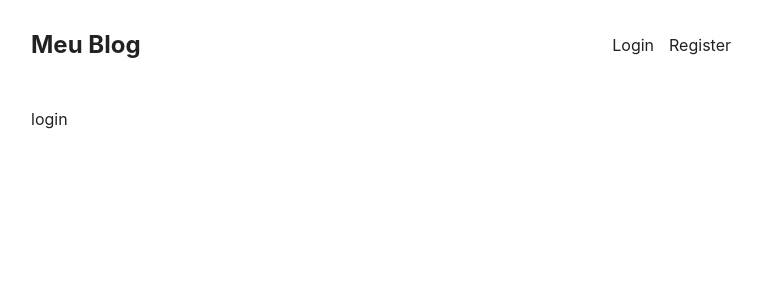
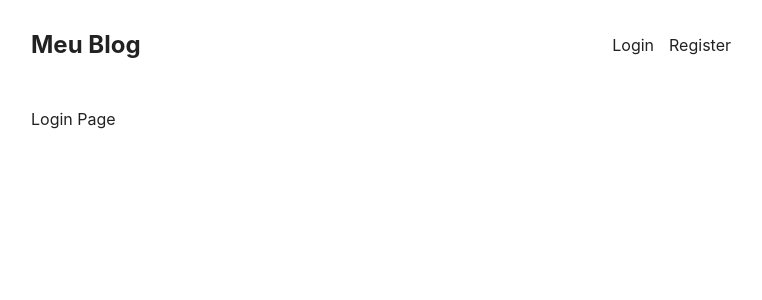
Before and after one commit to eduardomeloo/app-blog-with-react, a React (Create React App) app in the folder client/: page /login in a window 1280 px wide. Shown: the top 300 px of the page, without its empty margins (259-1021 px from the left). Built offline with nearby package versions, Linux system fonts and the light colour scheme.

Commit message:
Create IndexPage and LoginPage

```diff
--- a/client/src/App.js
+++ b/client/src/App.js
@@ -1,19 +1,15 @@
 import './App.css';
-import Post from './components/Post';
-import Header from './components/Header';
 import {Route, Routes} from 'react-router-dom';
 import Layout from './components/Layout';
+import IndexPage from './pages/IndexPage';
+import LoginPage from './pages/LoginPage';
 
 function App() {
   return (
     <Routes>
         <Route path="/" element={<Layout />}>
-
-            <Route index element={<Post />} />
-
-            <Route path="/login" element={
-                <div className="">login</div>
-            } />
+            <Route index element={<IndexPage />} />
+            <Route path="/login" element={<LoginPage />} />
         </Route>
     </Routes>
   );
--- a/client/src/components/Header.js
+++ b/client/src/components/Header.js
@@ -3,7 +3,7 @@ import { Link } from "react-router-dom";
 export default function Header(){
     return(
         <header>
-            <a href="/" className="logo">Meu Blog</a>
+            <Link to="/" className="logo">Meu Blog</Link>
             <nav className="">
                 <Link to="/login">Login</Link>
                 <Link to="/register">Register</Link>
--- /dev/null
+++ b/client/src/pages/IndexPage.js
@@ -0,0 +1,11 @@
+import Post from "../components/Post";
+
+export default function IndexPage () {
+    return (
+        <>
+            <Post />
+            <Post />
+            <Post />
+        </>
+    );
+}
--- /dev/null
+++ b/client/src/pages/LoginPage.js
@@ -0,0 +1,5 @@
+export default function LoginPage() {
+    return (
+        <div>Login Page</div>
+    );
+}
```
